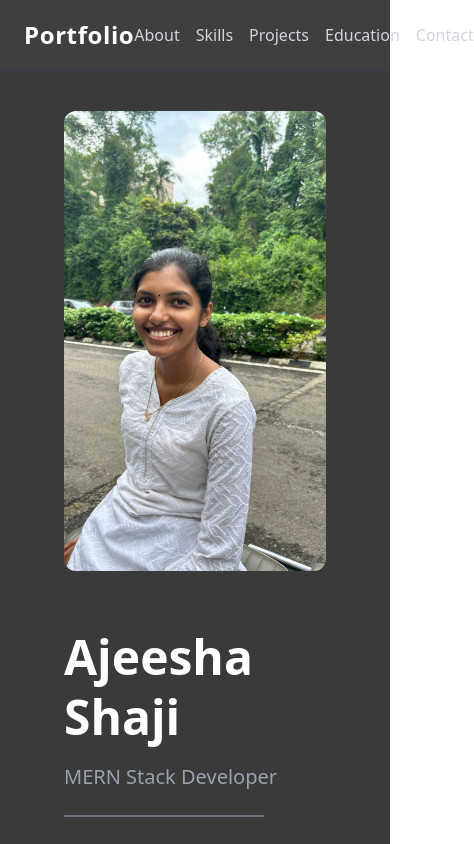
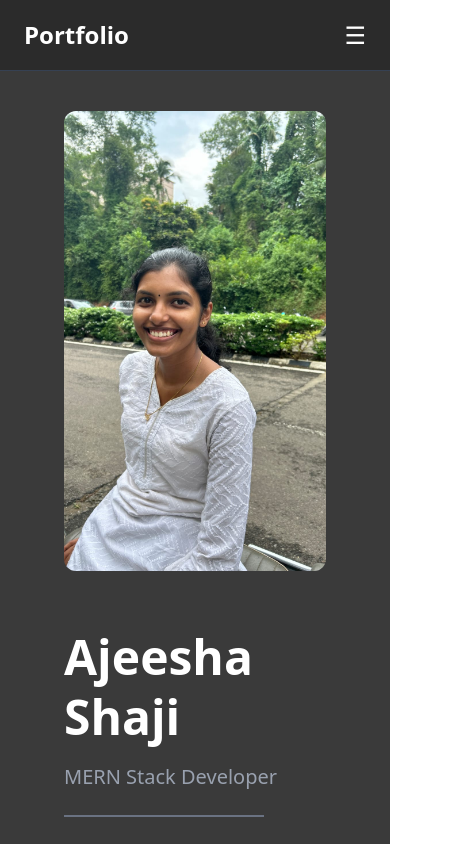
Before and after one commit to AjeeshaShaji/Portfolio, a React app: page / in a window 390 px wide. Shown: the top 844 px of the page, 474 px wide, since content can reach past the window. Built offline with nearby package versions, Linux system fonts and the light colour scheme; the HTML template or start-up script is replaced by a standard one.

Commit message:
first commit

```diff
--- a/src/Components/Navbar.jsx
+++ b/src/Components/Navbar.jsx
@@ -1,48 +1,59 @@
-import React from "react";
-import { motion } from "framer-motion";
+import React, { useState } from "react";
 
 function Navbar() {
+  const [menuOpen, setMenuOpen] = useState(false);
+
   return (
-    <motion.nav
-      initial={{ y: -60, opacity: 0 }}
-      animate={{ y: 0, opacity: 1 }}
-      transition={{ duration: 0.6 }}
-      className="sticky top-0 z-50 w-full
-      bg-[#2b2b2b]/90 backdrop-blur-md
-      border-b border-gray-700"
-    >
+    <nav className="sticky top-0 z-50 bg-[#2b2b2b] border-b border-gray-700">
       <div className="max-w-7xl mx-auto h-[70px] px-6 md:px-14
-        flex items-center justify-between font-sans">
+        flex items-center justify-between">
 
         {/* Logo */}
-        <h2 className="text-2xl font-bold text-white tracking-wide">
+        <h2 className="text-2xl font-bold text-white">
           Portfolio
         </h2>
 
-        {/* Links */}
-        <ul className="flex gap-4 md:gap-8">
-          {["About","Skills", "Projects", "Education", "Contact"].map((item) => (
-            <li key={item} className="relative group">
+        {/* Desktop Menu */}
+        <ul className="hidden md:flex gap-8">
+          {["About", "Skills", "Projects", "Education", "Contact"].map((item) => (
+            <li key={item}>
               <a
                 href={`#${item.toLowerCase()}`}
-                className="text-gray-300 font-medium
-                transition-colors duration-300
-                group-hover:text-white"
+                className="text-gray-300 hover:text-white"
               >
                 {item}
               </a>
-
-              {/* Underline animation */}
-              <span
-                className="absolute left-0 -bottom-1 w-0 h-[2px]
-                bg-white transition-all duration-300
-                group-hover:w-full"
-              ></span>
             </li>
           ))}
         </ul>
+
+        {/* Hamburger Button (Mobile) */}
+        <button
+          className="md:hidden text-white text-2xl"
+          onClick={() => setMenuOpen(!menuOpen)}>
+          ☰
+        </button>
       </div>
-    </motion.nav>
+
+      {/* Mobile Menu */}
+      {menuOpen && (
+        <div className="md:hidden bg-[#2b2b2b] border-t border-gray-700">
+          <ul className="flex flex-col items-center gap-5 py-5">
+            {["About", "Skills", "Projects", "Education", "Contact"].map((item) => (
+              <li key={item}>
+                <a
+                  href={`#${item.toLowerCase()}`}
+                  className="text-gray-300 hover:text-white"
+                  onClick={() => setMenuOpen(false)}
+                >
+                  {item}
+                </a>
+              </li>
+            ))}
+          </ul>
+        </div>
+      )}
+    </nav>
   );
 }
 
```
